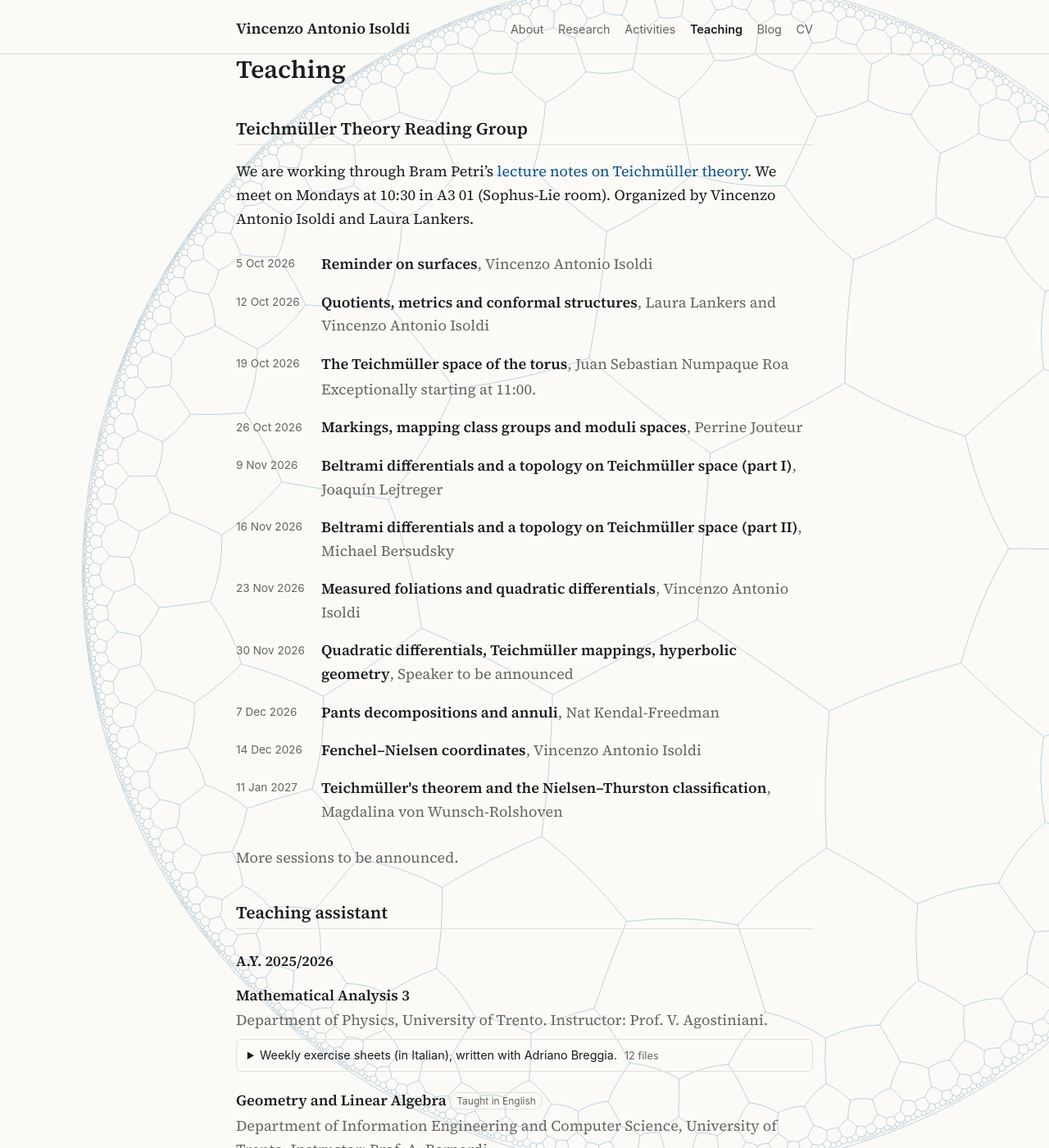
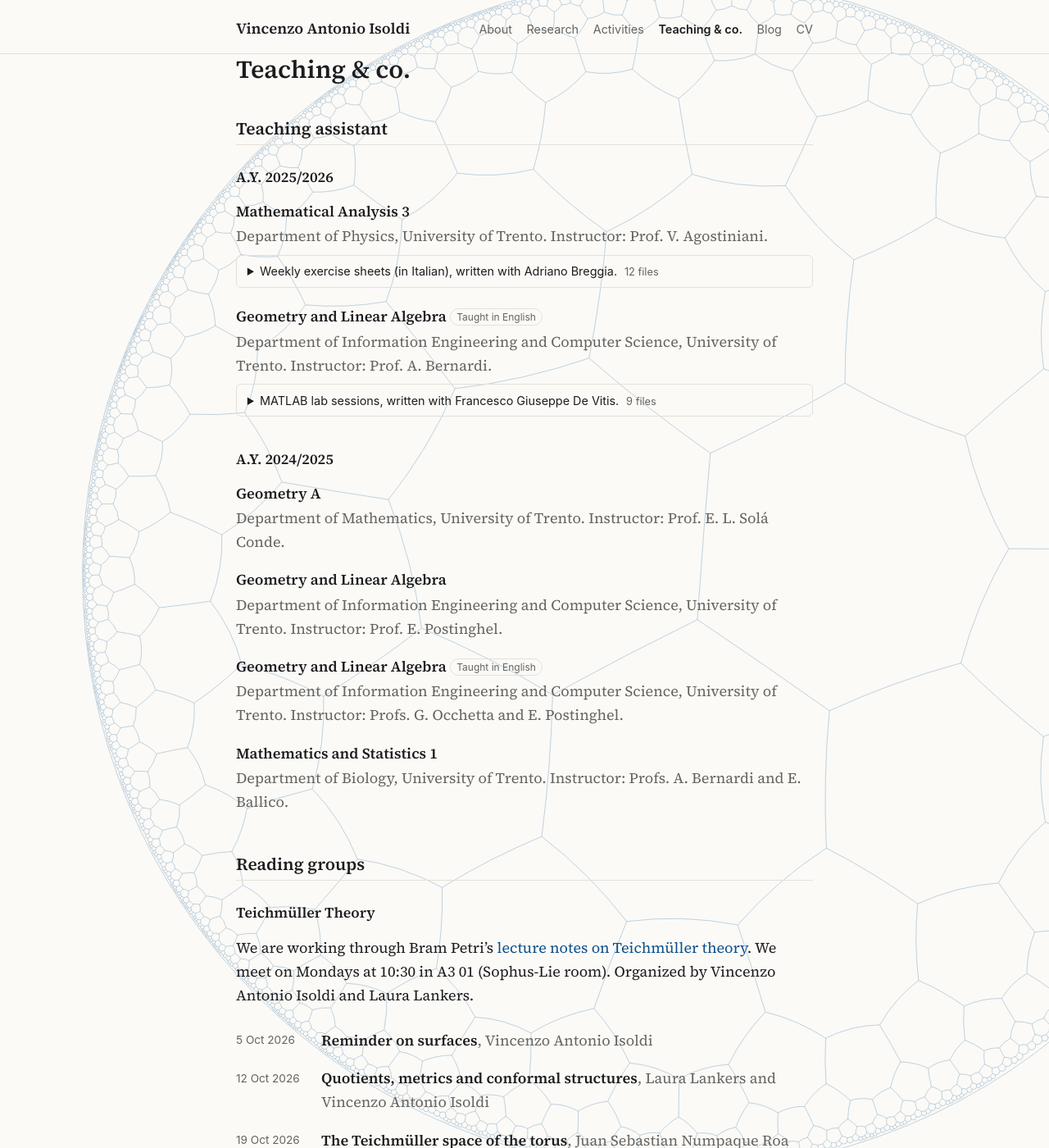
Before and after one commit to vincenzoisoldia/vincenzoisoldia.github.io, a Jekyll site: the page built from teaching.md, in a window 1280 px wide and 1400 px high. Shown: the whole window at 82% size. Built offline with Jekyll 4.4.1, drawn with Linux system fonts in a browser that asks for light colours; some of the changed text lies outside the part shown.

Commit message:
new teaching tab

```diff
--- a/_config.yml
+++ b/_config.yml
@@ -42,7 +42,7 @@ nav:
     url: /research/
   - title: Activities
     url: /activities/
-  - title: Teaching
+  - title: Teaching & co.
     url: /teaching/
   - title: Blog
     url: /blog/
--- a/_data/reading_group.yml
+++ b/_data/reading_group.yml
@@ -11,7 +11,7 @@
 #     note: Exceptionally at 11:00.
 #     notes: /files/teaching/reading-group/01-hitchin.pdf
 
-name: Teichmüller Theory Reading Group
+name: Teichmüller Theory
 description: >-
   We are working through Bram Petri's
   [lecture notes on Teichmüller theory](https://webusers.imj-prg.fr/~bram.petri/t_tt/notes_250331.pdf).
--- a/teaching.md
+++ b/teaching.md
@@ -1,31 +1,8 @@
 ---
 layout: page
-title: Teaching
+title: Teaching & co.
 permalink: /teaching/
 ---
-
-{% assign rg = site.data.reading_group %}
-{% if rg.name != "" %}
-## {{ rg.name }}
-
-{{ rg.description | markdownify }}
-
-{% if rg.meetings.size > 0 %}
-<ul class="entries">
-  {% for m in rg.meetings %}
-  <li class="entry">
-    <span class="entry-date">{{ m.date }}</span>
-    <div>
-      <span class="entry-title">{{ m.topic }}</span>{% if m.speaker %}<span class="entry-detail">, {{ m.speaker }}</span>{% endif %}
-      {% if m.notes %}<span class="entry-links"><a href="{{ m.notes | relative_url }}">notes</a></span>{% endif %}
-      {% if m.note %}<p class="entry-detail">{{ m.note }}</p>{% endif %}
-    </div>
-  </li>
-  {% endfor %}
-</ul>
-{% endif %}
-{% if rg.closing %}<p class="entry-detail">{{ rg.closing }}</p>{% endif %}
-{% endif %}
 
 ## Teaching assistant
 
@@ -53,3 +30,28 @@ permalink: /teaching/
 </div>
 {% endfor %}
 {% endfor %}
+
+{% assign rg = site.data.reading_group %}
+{% if rg.name != "" %}
+## Reading groups
+
+### {{ rg.name }}
+
+{{ rg.description | markdownify }}
+
+{% if rg.meetings.size > 0 %}
+<ul class="entries">
+  {% for m in rg.meetings %}
+  <li class="entry">
+    <span class="entry-date">{{ m.date }}</span>
+    <div>
+      <span class="entry-title">{{ m.topic }}</span>{% if m.speaker %}<span class="entry-detail">, {{ m.speaker }}</span>{% endif %}
+      {% if m.notes %}<span class="entry-links"><a href="{{ m.notes | relative_url }}">notes</a></span>{% endif %}
+      {% if m.note %}<p class="entry-detail">{{ m.note }}</p>{% endif %}
+    </div>
+  </li>
+  {% endfor %}
+</ul>
+{% endif %}
+{% if rg.closing %}<p class="entry-detail">{{ rg.closing }}</p>{% endif %}
+{% endif %}
```
